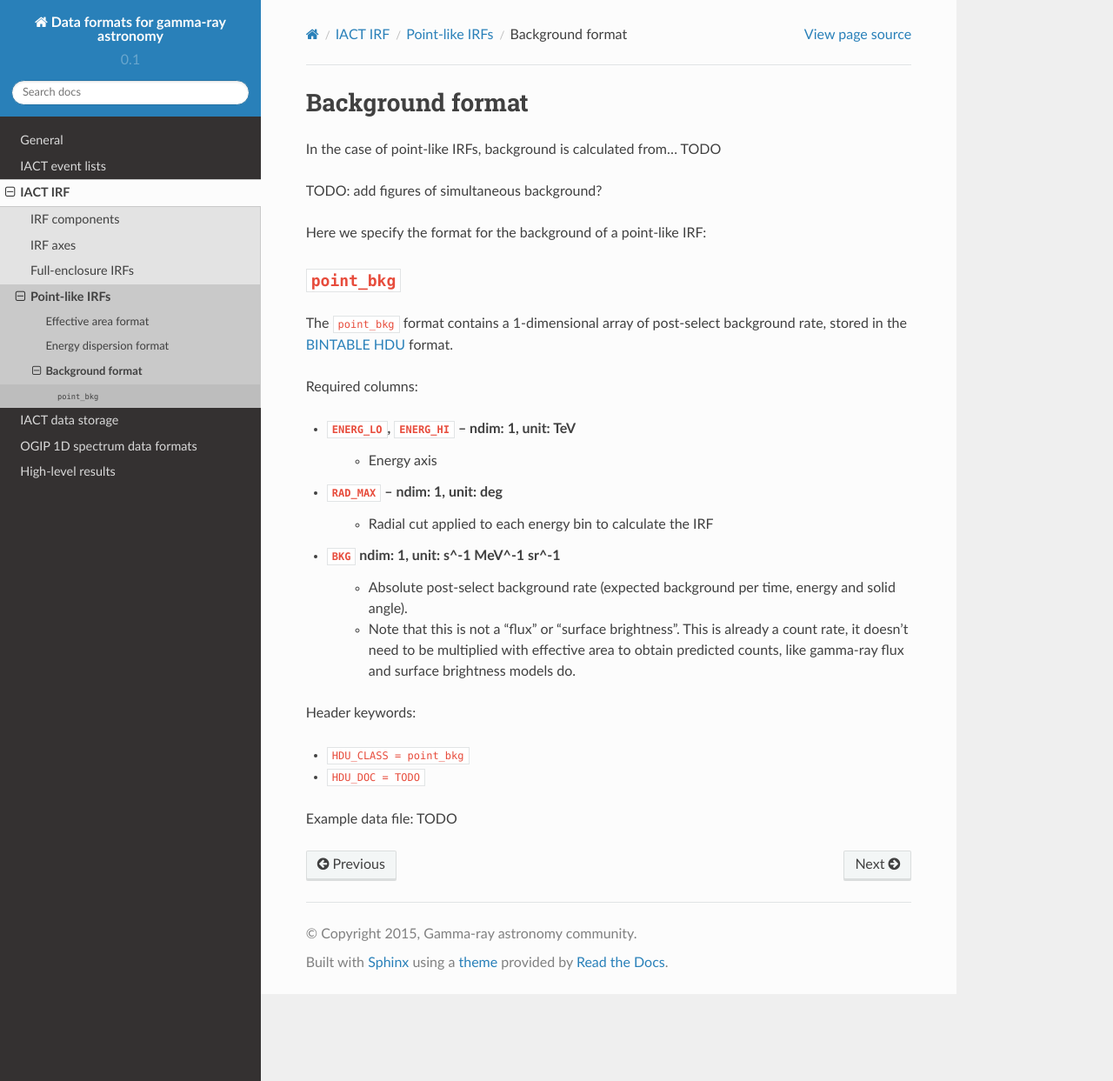
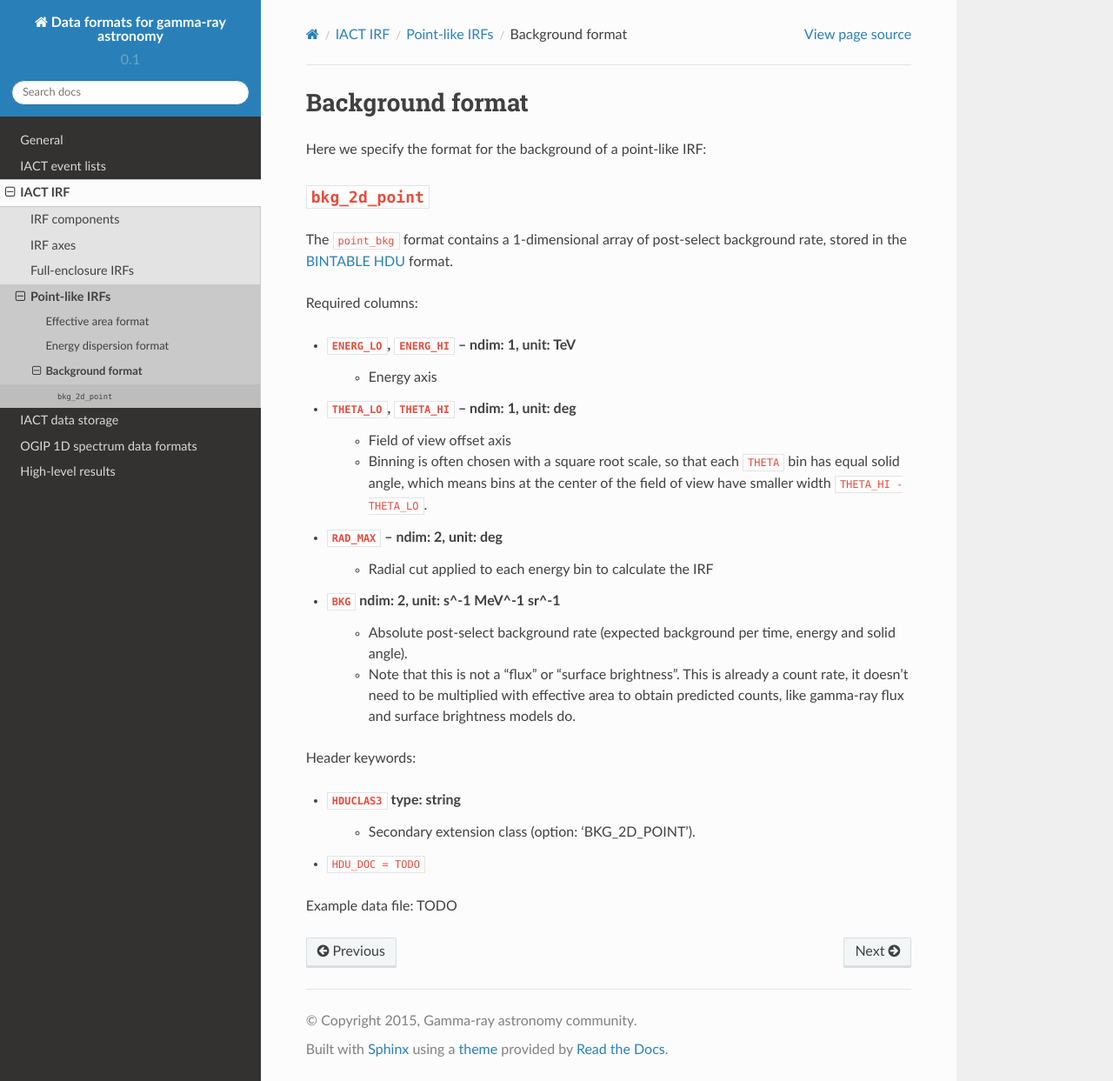
Before and after one commit to open-gamma-ray-astro/gamma-astro-data-formats, a Sphinx documentation site: the page built from source/irfs/point_like/background/index.rst, in a window 1280 px wide and 1243 px high. Shown: the whole window at 87% size. Built offline with Sphinx 7.4.7 and the Read the Docs theme 2.0.0, drawn with Linux system fonts in a browser that asks for light colours.

Commit message:
- Fixing the point-like MC stupid issue

```diff
--- a/source/irfs/full_enclosure/effective_area/create_example_file.py
+++ b/source/irfs/full_enclosure/effective_area/create_example_file.py
@@ -23,10 +23,9 @@ header = fits.Header()
 header['OBS_ID'] = 31415 , 'Observation ID'
 header['LO_THRES'] = 0.1 , 'Low energy threshold [TeV]'
 header['HI_THRES'] = 50 , 'High energy threshold [TeV]'
-header['RAD_MAX'] = 0.1, 'On region radius for point-like observations'
-header['HDUCLAS2'] = "EFF_AREA", 'Secondary extension class'
+header['HDUCLAS3'] = "EFF_AREA_FULL", 'Secondary extension class'
 
-tbhdu = fits.BinTableHDU(data, header, name='EFF_AREA')
+tbhdu = fits.BinTableHDU(data, header, name='EFFECTIVE AREA')
 
 for colname in table.colnames:
     tbhdu.columns[colname].unit = str(table[colname].unit)
@@ -43,10 +42,9 @@ header = fits.Header()
 header['OBS_ID'] = 31415 , 'Observation ID'
 header['LO_THRES'] = 0.1 , 'Low energy threshold [TeV]'
 header['HI_THRES'] = 50 , 'High energy threshold [TeV]'
-header['RAD_MAX'] = 0.1, 'On region radius for point-like observations'
-header['HDUCLAS2'] = "EFF_AREA_RECO", 'Secondary extension class'
+header['HDUCLAS3'] = "EFF_AREA_RECO_FULL", 'Secondary extension class'
 
-tbrecohdu = fits.BinTableHDU(data, header, name='EFF_AREA_RECO')
+tbrecohdu = fits.BinTableHDU(data, header, name='EFFECTIVE AREA (RECO)')
 
 for colname in table.colnames:
     tbrecohdu.columns[colname].unit = str(table[colname].unit)
--- a/source/irfs/point_like/background/index.rst
+++ b/source/irfs/point_like/background/index.rst
@@ -5,15 +5,11 @@
 Background format
 =================
 
-In the case of point-like IRFs, background is calculated from... TODO
-
-TODO: add figures of simultaneous background?
-
 Here we specify the format for the background of a point-like IRF:
 
-.. _point_bkg:
+.. _bkg_2d_point:
 
-``point_bkg``
+``bkg_2d_point``
 -------------
 
 The ``point_bkg`` format contains a 1-dimensional array of post-select background
@@ -23,9 +19,15 @@ Required columns:
 
 * ``ENERG_LO``, ``ENERG_HI`` -- ndim: 1, unit: TeV
     * Energy axis
-* ``RAD_MAX`` -- ndim: 1, unit: deg
+* ``THETA_LO``, ``THETA_HI`` -- ndim: 1, unit: deg
+    * Field of view offset axis
+    * Binning is often chosen with a square root scale,
+      so that each ``THETA`` bin has equal solid angle,
+      which means bins at the center of the field of view
+      have smaller width ``THETA_HI - THETA_LO``.
+* ``RAD_MAX`` -- ndim: 2, unit: deg
     * Radial cut applied to each energy bin to calculate the IRF
-* ``BKG`` ndim: 1, unit: s^-1 MeV^-1 sr^-1
+* ``BKG`` ndim: 2, unit: s^-1 MeV^-1 sr^-1
     * Absolute post-select background rate
       (expected background per time, energy and solid angle).
     * Note that this is not a "flux" or "surface brightness".
@@ -35,7 +37,8 @@ Required columns:
 
 Header keywords:
 
-* ``HDU_CLASS = point_bkg``
+* ``HDUCLAS3`` type: string
+    * Secondary extension class (option: 'BKG_2D_POINT').
 * ``HDU_DOC = TODO``
 
 
```
Also changed, not shown: source/irfs/full_enclosure/background/index.rst (+13 -11 lines), source/irfs/full_enclosure/effective_area/index.rst (+9 -9 lines), source/irfs/full_enclosure/index.rst (+1 -13 lines), source/irfs/index.rst (+5 -15 lines), source/irfs/point_like/index.rst (+3 -12 lines), 1 other file.
